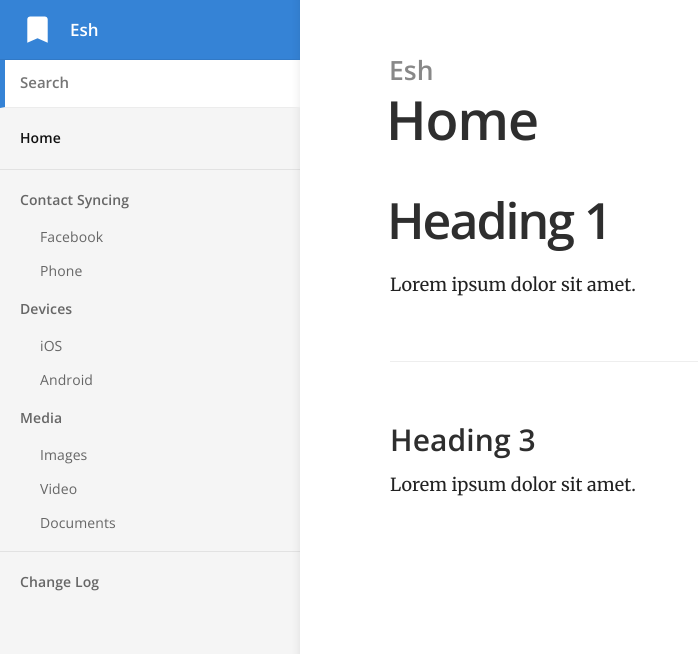
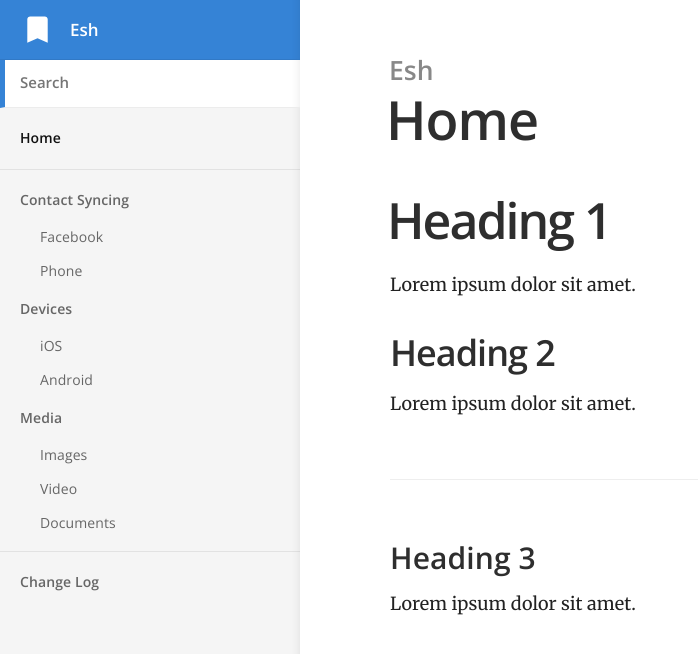
Before and after one commit to Zacbaron/Member_Overview, a Jekyll site: the page built from index.md, in a window 1280 px wide. Shown: the top 654 px of the page, without its empty margins (0-698 px from the left). Built offline with Jekyll 4.4.1, drawn with Linux system fonts in a browser that asks for light colours.

Commit message:
Updated 'index.md' via CloudCannon

```diff
--- a/index.md
+++ b/index.md
@@ -3,9 +3,13 @@ title: Home
 ---
 
 # Heading 1
+
 Lorem ipsum dolor sit amet.
 
+## Heading 2
 
+Lorem ipsum dolor sit amet.
 
 ### Heading 3
+
 Lorem ipsum dolor sit amet.
```
